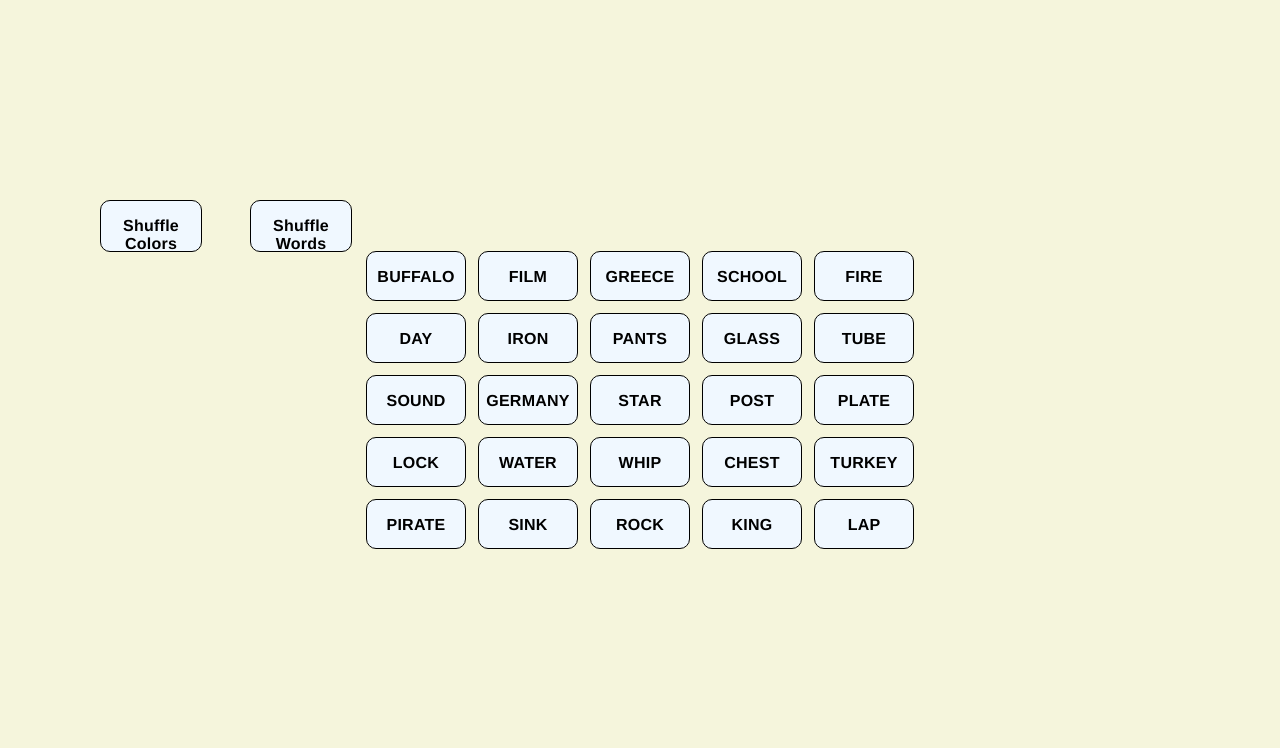
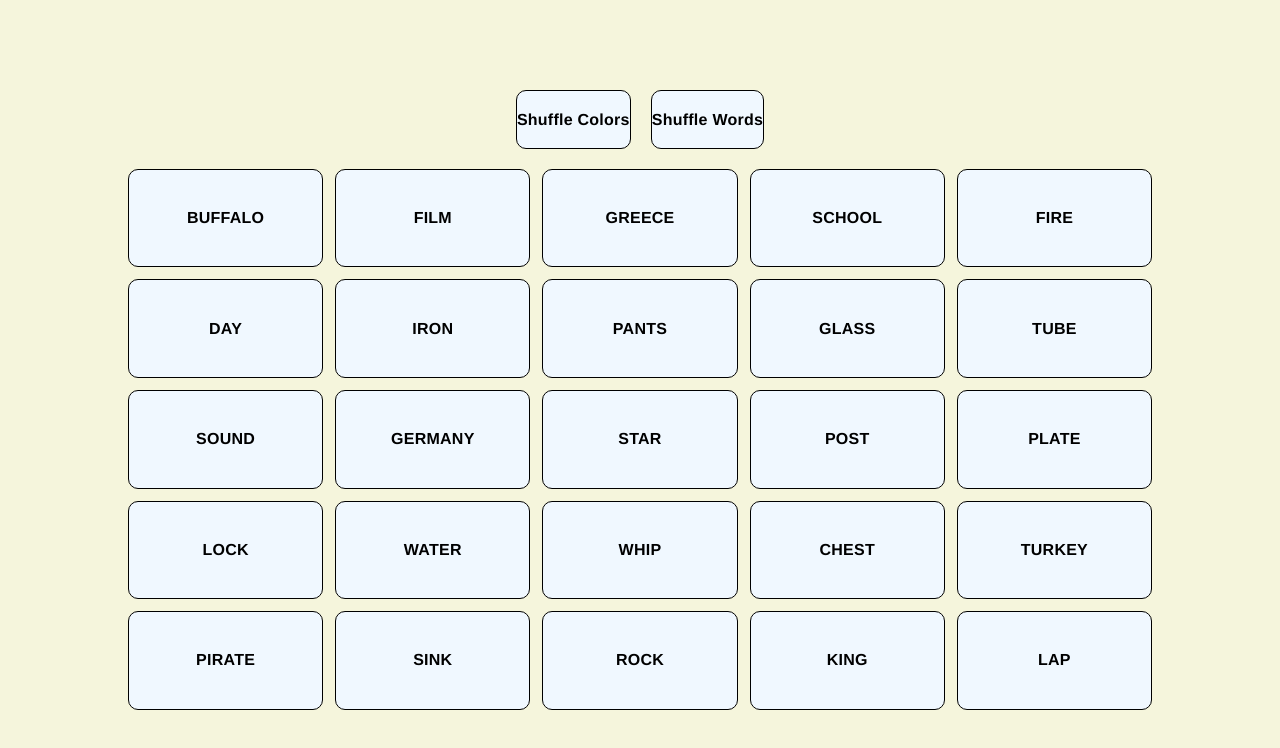
Before and after one commit to msweat254/Covert-Clues, a plain HTML site: page index.html in a window 1280 px wide. Drawn offline with Linux system fonts and the light colour scheme.

Commit message:
Fixed sizing

```diff
--- a/index.html
+++ b/index.html
@@ -7,8 +7,10 @@
     <link rel="stylesheet" href="styles.css">
 </head>
 <body>
-    <div id="color-shuffle-button"><p class="word-text">Shuffle Colors</p></div>
-    <div id="word-shuffle-button"><p class="word-text">Shuffle Words</p></div>
+    <div id="button-container">
+        <div id="color-shuffle-button"><p class="word-text">Shuffle Colors</p></div>
+        <div id="word-shuffle-button"><p class="word-text">Shuffle Words</p></div>
+    </div>
     <div id="grid-container">
         <div class="word-container" id="word1" value=""><p class="word-text">Test</p></div>
         <div class="word-container" id="word2" value=""><p class="word-text">Test</p></div>
--- a/styles.css
+++ b/styles.css
@@ -1,5 +1,6 @@
 body {
     display: flex;
+    flex-direction: column;
     justify-content: center;
     align-items: center;
     height: 100vh;
@@ -7,44 +8,53 @@ body {
     background-color: beige;
 }
 
-#color-shuffle-button,#word-shuffle-button {
-    height: 50px;
-    width: 100px;
+p {
+    user-select: none;
+}
+
+#button-container {
+    display: flex;
+    gap: 20px;
+    margin-bottom: 20px;
+}
+
+#color-shuffle-button, #word-shuffle-button {
+    display: flex;
+    justify-content: center;
+    align-items: center;
+    aspect-ratio: 2 / 1;
     border: 1px solid black;
     border-radius: 10px;
     background-color: aliceblue;
-    position: fixed;
-    top: 200px;
     transition: transform 0.1s ease;
-    left: 100px;
 }
 
-#word-shuffle-button {
-    left: 250px;
-}
-
-#color-shuffle-button:hover,#word-shuffle-button:hover {
+#color-shuffle-button:hover, #word-shuffle-button:hover {
     cursor: pointer;
     transform: scale(1.1);
 }
 
 #grid-container {
     display: grid;
-    grid-template-columns: repeat(5, 100px); /* 5 columns of 100px each */
-    grid-template-rows: repeat(5, 50px);    /* 5 rows of 50px each */
-    gap: 12px;                               /* 5px gap between boxes */
+    grid-template-columns: repeat(5, minmax(10%, 1fr)); /* Responsive columns */
+    gap: 12px;
+    width: 80%; /* Adjust the width of the container */
 }
 
 .word-container {
+    display: flex;
+    justify-content: center;
+    align-items: center;
+    aspect-ratio: 2 / 1;
     border: 1px solid black;
     border-radius: 10px;
     background-color: aliceblue;
-    transition: transform 0.1s ease; /* Smooth transition for the scale effect */
+    transition: transform 0.1s ease;
 }
 
 .word-container:hover {
     cursor: pointer;
-    transform: scale(1.1); /* Scale the box to 110% of its original size */
+    transform: scale(1.1);
 }
 
 .word-text {
```
